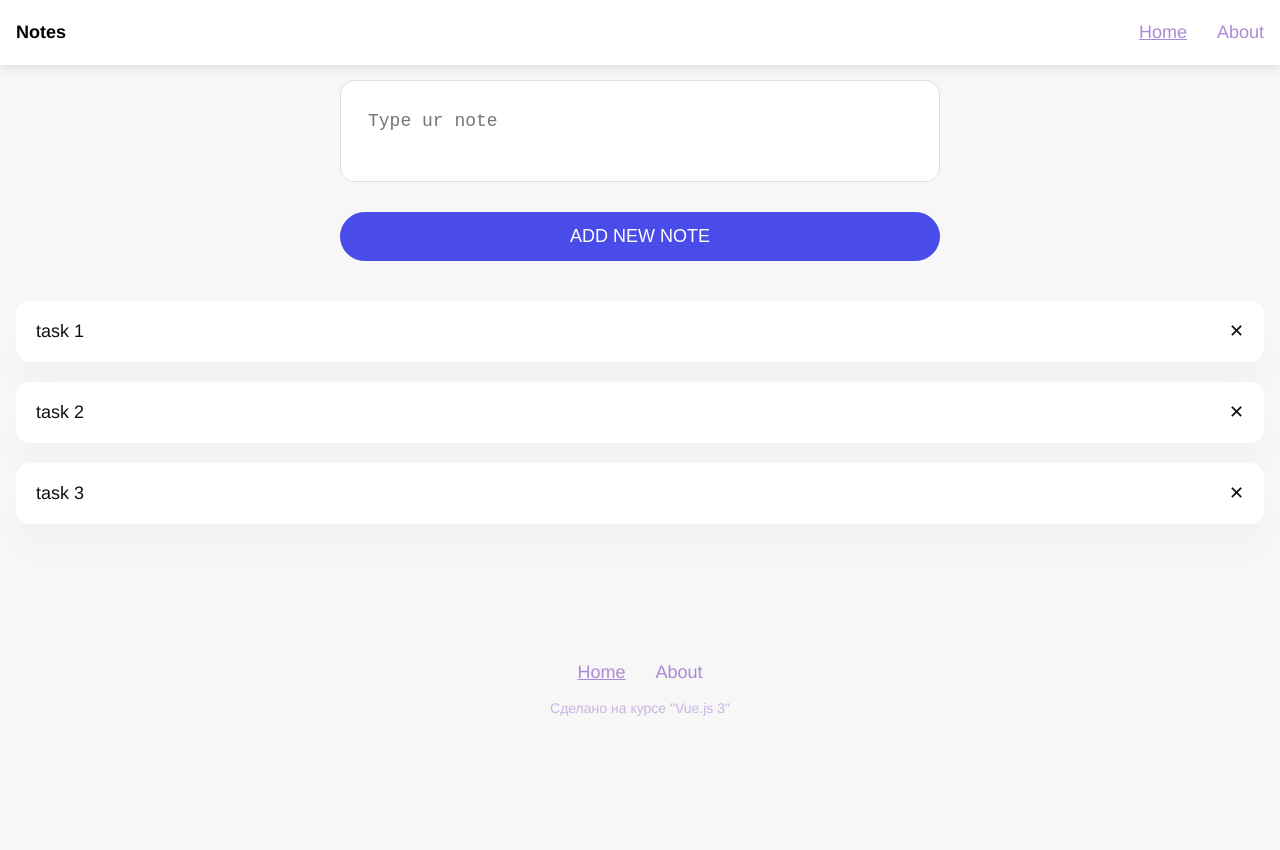
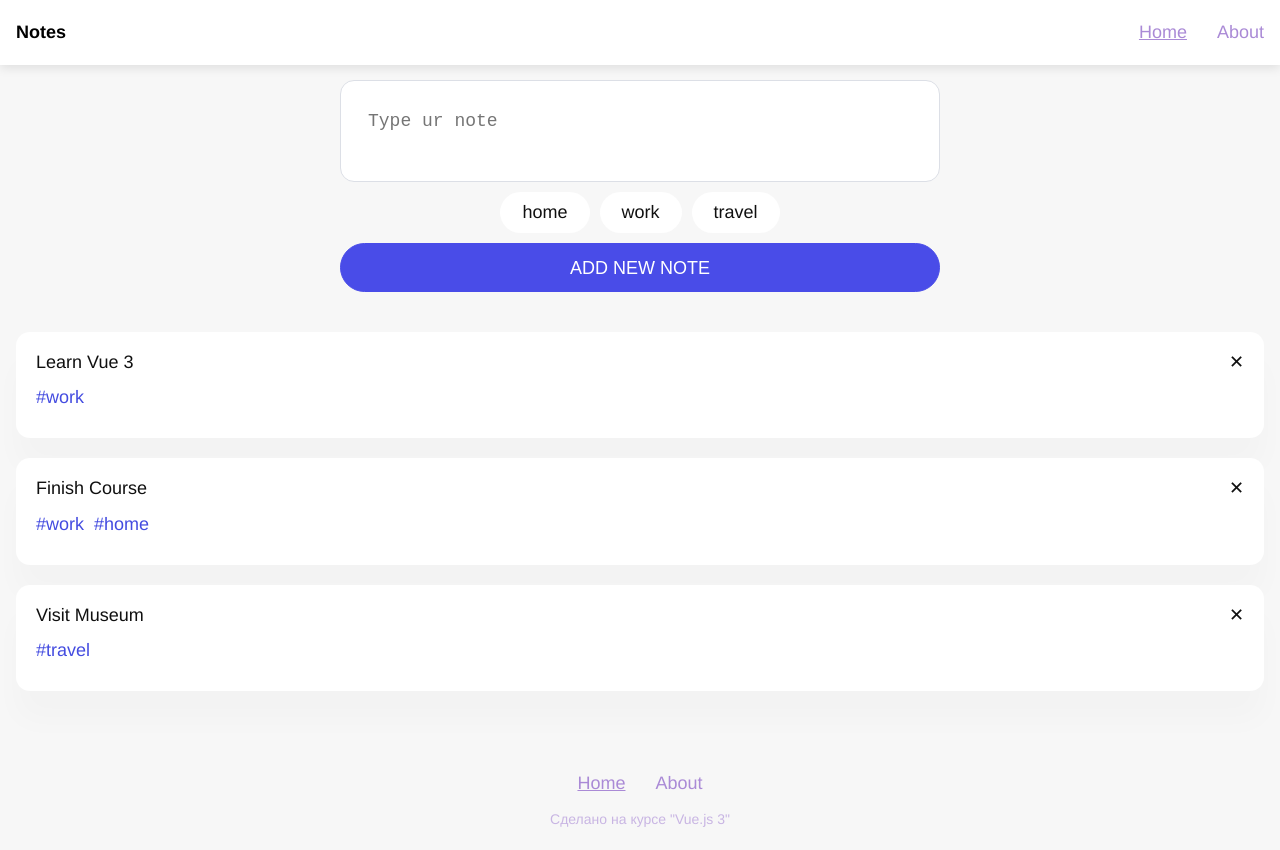
Before and after one commit to ollaweb/vue3-cli-notes, a Vue app: page /#/ in a window 1280 px wide. Before the commit the page ends 800 px from the top, so only its background shows below. Built offline with nearby package versions, Linux system fonts and the light colour scheme; the HTML template or start-up script is replaced by a standard one.

Commit message:
Added TagsList component to render tags in notes

```diff
--- a/src/components/Notes/Form.vue
+++ b/src/components/Notes/Form.vue
@@ -2,22 +2,31 @@
   <div class="note-form__wrapper">
     <form class="note-form" @submit.prevent="onSubmit">
       <textarea required v-model="value" placeholder="Type ur note" />
+      <TagsList @onItemClick="handleTagClick" :items="tags" />
       <button class="btn btnPrimary" type="submit">Add new note</button>
     </form>
   </div>
 </template>
 
 <script>
+import TagsList from '@/components/UI/TagsList.vue'
 export default {
+  components: {
+    TagsList
+  },
   data() {
     return {
-      value: ''
+      value: '',
+      tags: ['home', 'work', 'travel']
     }
   },
   methods: {
     onSubmit() {
       this.$emit('onSubmit', this.value)
       this.value = ''
+    },
+    handleTagClick(tag) {
+      console.log(tag)
     }
   }
 }
@@ -35,5 +44,8 @@
   flex-direction: column;
   max-width: 600px;
   width: 100%;
+  & textarea {
+    margin-bottom: 0;
+  }
 }
 </style>
--- a/src/components/Notes/List.vue
+++ b/src/components/Notes/List.vue
@@ -2,18 +2,29 @@
   <div class="notes-list">
     <div class="note-item" v-for="(note, index) in items" :key="index">
       <div class="note-header">
-        <p>{{ note }}</p>
+        <p>{{ note.title }}</p>
         <p style="cursor: pointer" @click="$emit('onRemove', index)">
           &#10005;
         </p>
       </div>
-      <!-- <div class="note-footer"></div> -->
+      <div class="note-footer">
+        <TagsList
+          isPreview
+          v-if="note.tags && note.tags.length > 0"
+          :items="note.tags"
+        />
+      </div>
     </div>
   </div>
 </template>
 
 <script>
+import TagsList from '@/components/UI/TagsList.vue'
+
 export default {
+  components: {
+    TagsList
+  },
   props: {
     items: {
       type: Array,
--- /dev/null
+++ b/src/components/UI/TagsList.vue
@@ -0,0 +1,55 @@
+<template>
+  <div class="tags-list">
+    <div
+      class="tag-item"
+      v-for="item in items"
+      :key="item"
+      @click="$emit('onItemClick', item)"
+      :class="{ isPreview: isPreview }"
+    >
+      <span>{{ item }}</span>
+    </div>
+  </div>
+</template>
+
+<script>
+export default {
+  props: {
+    items: {
+      type: Array,
+      required: true
+    },
+    isPreview: {
+      type: Boolean,
+      default: false
+    }
+  }
+}
+</script>
+
+<style lang="scss">
+.tags-list {
+  padding: 10px 0;
+  display: flex;
+  justify-content: center;
+}
+.tag-item {
+  padding: 8px 22px;
+  margin-right: 10px;
+  background-color: #fff;
+  border-radius: 22px;
+  user-select: none;
+  cursor: pointer;
+  &.isPreview {
+    padding: 0;
+    color: #444ce0;
+    cursor: default;
+    &:before {
+      content: '#';
+    }
+  }
+  &:last-child {
+    margin-right: 0;
+  }
+}
+</style>
--- a/src/pages/home.vue
+++ b/src/pages/home.vue
@@ -1,6 +1,6 @@
 <template>
   <Form @onSubmit="handleSubmit" />
-  <List :items="notes" @onRemove="handleRemove" />
+  <List @onRemove="handleRemove" :items="notes" />
 </template>
 
 <script>
@@ -14,13 +14,50 @@
   },
   data() {
     return {
-      notes: ['task 1', 'task 2', 'task 3']
+      notes: [
+        {
+          title: 'Learn Vue 3',
+          tags: ['work']
+        },
+        {
+          title: 'Finish Course',
+          tags: ['work', 'home']
+        },
+        {
+          title: 'Visit Museum',
+          tags: ['travel']
+        }
+      ]
+    }
+  },
+  mounted() {
+    this.getNotes()
+  },
+  watch: {
+    notes: {
+      handler(updatedList) {
+        localStorage.setItem('notes', JSON.stringify(updatedList))
+      },
+      deep: true
     }
   },
   methods: {
-    handleSubmit(note) {
+    // * get / set notes
+    getNotes() {
+      const localNotes = localStorage.getItem('notes')
+      if (localNotes) {
+        this.notes = JSON.parse(localNotes)
+      }
+    },
+    // * submit notes
+    handleSubmit(title) {
+      const note = {
+        title: title,
+        tags: []
+      }
       this.notes.push(note)
     },
+    // * remove note
     handleRemove(index) {
       this.notes.splice(index, 1)
     }
```
